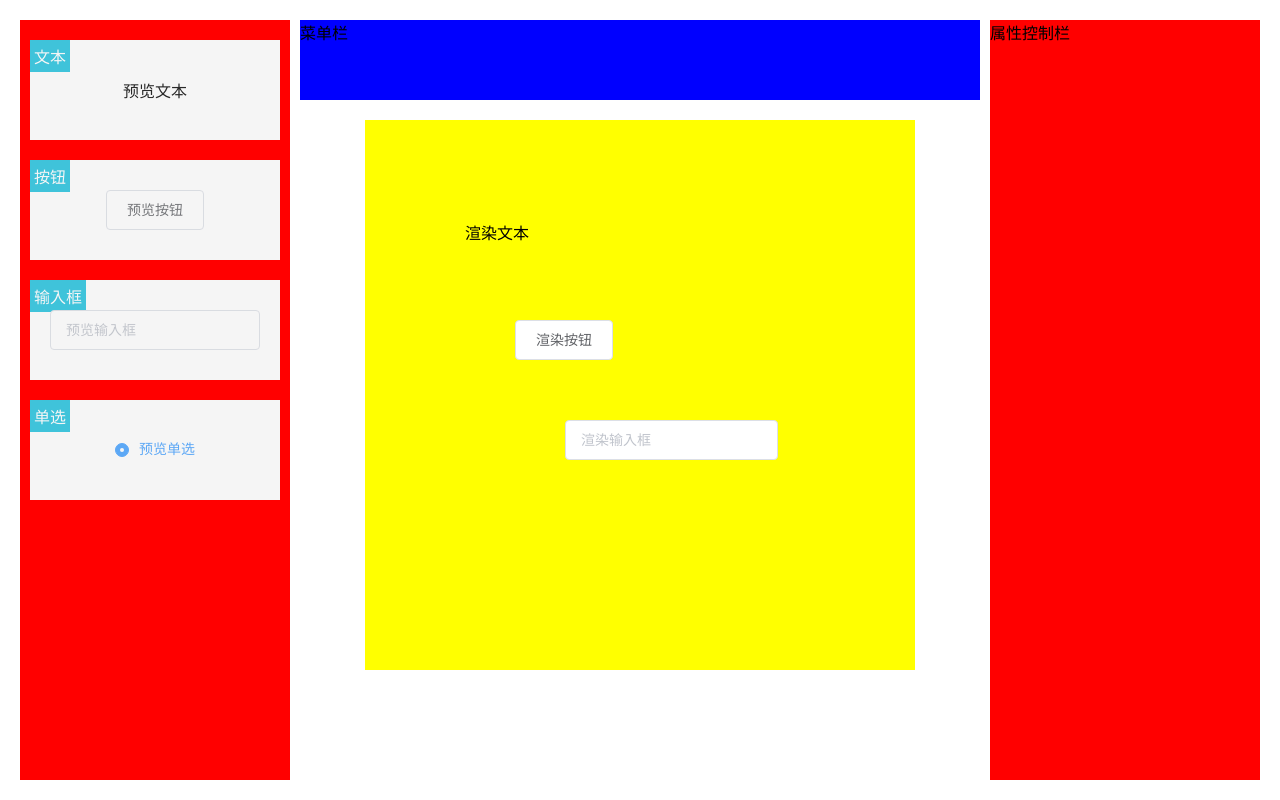
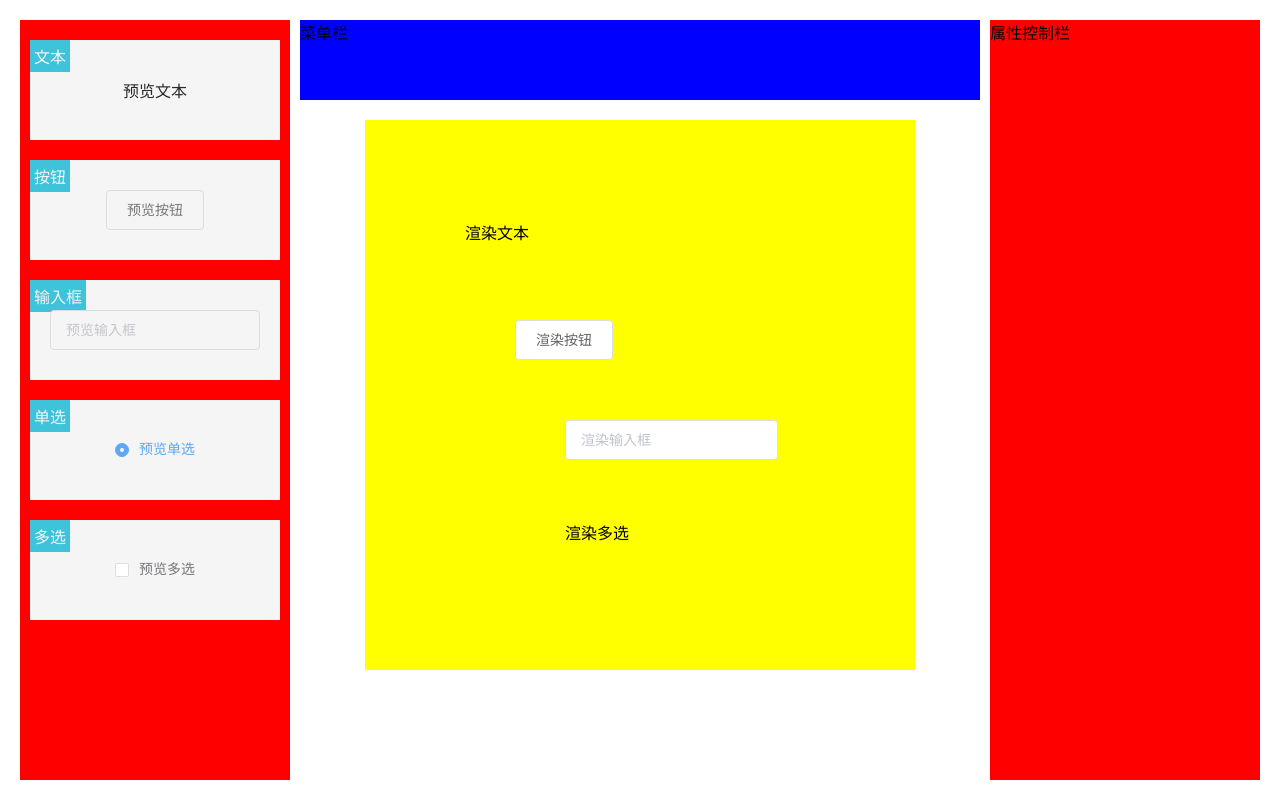
Before and after one commit to gehuama/low-code-development-platform, a Vue app: page / in a window 1280 px wide. Built offline with nearby package versions, Linux system fonts and the light colour scheme.

Commit message:
低代码开发平台-实现拖拽的辅助线

```diff
--- a/src/data.json
+++ b/src/data.json
@@ -6,7 +6,8 @@
     "blocks":[
         {"top":100,"left":100, "zIndex":1,"key":"text"},
         {"top":200,"left":150, "zIndex":1,"key":"button"},
-        {"top":300,"left":200, "zIndex":1,"key":"input"}
+        {"top":300,"left":200, "zIndex":1,"key":"input"},
+        {"top":400,"left":200, "zIndex":1,"key":"checkbox"}
     ]
 
 }
--- a/src/packages/block-dragger.ts
+++ b/src/packages/block-dragger.ts
@@ -1,5 +1,24 @@
-import { IBlock, IBlockDragger, IFocusData } from "@/types/packages";
-import { WritableComputedRef } from "vue";
+import {
+  IBlock,
+  IBlockDragger,
+  IEditorData,
+  IFocusData,
+  IMarkLine,
+} from "@/types/packages";
+import { reactive, WritableComputedRef } from "vue";
+
+interface ILines {
+  x: Array<ILineX>;
+  y: Array<ILineY>;
+}
+interface ILineY {
+  showTop: number;
+  top: number;
+}
+interface ILineX {
+  showLeft: number;
+  left: number;
+}
 interface IPosition {
   top: number;
   left: number;
@@ -7,26 +26,142 @@ interface IPosition {
 interface IDragState {
   startX: number;
   startY: number;
+  startLeft?: number;
+  startTop?: number;
   startPos?: Array<IPosition>;
+  lines?: ILines;
 }
 /**
  * 实现组件拖拽
- * @param data  拖拽的数据
+ * @param focusData  拖拽的数据
+ * @param lastSelectBlock 选择最后一个组件 用来标记辅助线
+ * @param data
  * @returns blockMouseDown,focusData
  */
 export default function blockDragger(
-  focusData: WritableComputedRef<IFocusData>
+  focusData: WritableComputedRef<IFocusData>,
+  lastSelectBlock: WritableComputedRef<IBlock>,
+  data: WritableComputedRef<IEditorData>
 ): IBlockDragger {
   let dragState: IDragState = {
     startX: 0,
     startY: 0,
   };
+  // 标记线
+  const markLine: IMarkLine = reactive({
+    x: null,
+    y: null,
+  });
+  const mouseDown = (e: MouseEvent) => {
+    const { width: bWidth, height: bHeight } = lastSelectBlock.value; // 最后一个拖拽的元素
+
+    dragState = {
+      startX: e.clientX,
+      startY: e.clientY, // 记录每一个选中的位置
+      startLeft: lastSelectBlock.value.left, // b点拖拽前的位置 left
+      startTop: lastSelectBlock.value.top, // b点拖拽前端的位置 top
+      startPos: focusData.value.focus.map(({ top, left }) => ({
+        top,
+        left,
+      })), // 每一个选中的组件的top,left 即组件当前的位置
+      lines: (() => {
+        const { unFocused } = focusData.value;
+        // 线的场景
+        // 计算横线的的位置用Y来存放 计算竖线用X来存放
+        const lines: ILines = { x: [], y: [] };
+        [
+          ...unFocused,
+          {
+            top: 0,
+            left: 0,
+            width: data.value.container.width,
+            height: data.value.container.height,
+          },
+        ].forEach((block) => {
+          const {
+            top: aTop,
+            left: aLeft,
+            width: aWidth,
+            height: aHeight,
+          } = block;
+          // 当此元素拖拽到和A元素top一致的时候，要显示这跟辅助线，辅助线的位置就是aTop
+          lines.y.push({ showTop: aTop, top: aTop }); // 顶对顶
+          lines.y.push({ showTop: aTop, top: aTop - (bHeight || 0) }); // 顶对底
+          lines.y.push({
+            showTop: aTop + (aHeight || 0) / 2,
+            top: aTop - (aHeight || 0) / 2 - (bHeight || 0) / 2,
+          }); // 中对中
+          lines.y.push({
+            showTop: aTop + (aHeight || 0),
+            top: aTop + (aHeight || 0),
+          }); // 底对顶
+          lines.y.push({
+            showTop: aTop + (aHeight || 0),
+            top: aTop + (aHeight || 0) - (bHeight || 0),
+          }); // 底对底
+
+          // 当此元素拖拽到和A元素top一致的时候，要显示这跟辅助线，辅助线的位置就是aTop
+          lines.x.push({ showLeft: aLeft, left: aLeft }); // 左对左边
+          lines.x.push({ showLeft: aLeft, left: aLeft - (bWidth || 0) }); // 右边对左边
+          lines.x.push({
+            showLeft: aLeft + (aWidth || 0) / 2,
+            left: aLeft + (aWidth || 0) / 2 - (bWidth || 0) / 2,
+          }); // 中对中
+          lines.x.push({
+            showLeft: aLeft + (aWidth || 0),
+            left: aLeft - (bWidth || 0),
+          }); // 左边对右边
+          lines.x.push({
+            showLeft: aLeft + (aWidth || 0),
+            left: aLeft + (aWidth || 0) - (bWidth || 0),
+          }); // 右边对右边
+        });
+        return lines;
+      })(),
+    };
+    document.addEventListener("mousemove", mousemove);
+    document.addEventListener("mouseup", mouseup);
+  };
   const mousemove = (e: MouseEvent) => {
     // 获取移动的位置
-    const { clientX: moveX, clientY: moveY } = e;
+    let { clientX: moveX, clientY: moveY } = e;
+
+    // 计算当前元素最新的left和top 去线里面找，找到显示
+    // 鼠标移动后-鼠标移动前 + left 即可
+    const left = moveX - dragState.startX + (dragState.startLeft || 0);
+    const top = moveY - dragState.startY + (dragState.startTop || 0);
+    // 先计算横线， 距离参照物元素还有5像素时，就显示这跟线
+    let y = null;
+    let x = null;
+    if (dragState.lines) {
+      for (let i = 0; i < dragState.lines.y.length; i++) {
+        const { top: t, showTop: s } = dragState.lines.y[i]; // 获取每一根线
+        if (Math.abs(t - top) < 5) {
+          // 如果小于5 说明横向线接近了
+          y = s; // 线要实现的位置
+          moveY = dragState.startY - (dragState.startTop || 0) + t; // 容器距离顶部的距离 + 目标的高度 就是最新的moveY
+          // 实现快速和这个元素贴在一起
+          break; // 找到一根线后就跳出循环
+        }
+      }
+      for (let i = 0; i < dragState.lines.x.length; i++) {
+        const { left: l, showLeft: s } = dragState.lines.x[i]; // 获取每一根线
+        if (Math.abs(l - left) < 5) {
+          // 如果小于5 说明横向线接近了
+          x = s; // 线要实现的位置
+          moveX = dragState.startX - (dragState.startLeft || 0) + l; // 容器距离顶部的距离 + 目标的高度 就是最新的moveY
+          // 实现快速和这个元素贴在一起
+          break; // 找到一根线后就跳出循环
+        }
+      }
+    }
+
+    markLine.x = x; // markLine 是一个响应式数据 x, y更新了会导致视图更新
+    markLine.y = y;
+
     // 移动后的位置-移动前的位置
-    const durX = moveX - dragState.startX;
-    const durY = moveY - dragState.startY;
+    const durX = moveX - dragState.startX; //
+    const durY = moveY - dragState.startY; //
     focusData.value.focus.forEach((block: IBlock, index: number) => {
       if (dragState.startPos) {
         block.top = dragState.startPos[index].top + durY;
@@ -37,21 +172,13 @@ export default function blockDragger(
   const mouseup = () => {
     document.removeEventListener("mousemove", mousemove);
     document.removeEventListener("mouseup", mouseup);
-  };
-  const mouseDown = (e: MouseEvent) => {
-    dragState = {
-      startX: e.clientX,
-      startY: e.clientY, // 记录每一个选中的位置
-      startPos: focusData.value.focus.map(({ top, left }) => ({
-        top,
-        left,
-      })), // 每一个选中的组件的top,left 即组件当前的位置
-    };
-    document.addEventListener("mousemove", mousemove);
-    document.addEventListener("mouseup", mouseup);
+
+    markLine.x = null; // markLine 是一个响应式数据 x, y更新了会导致视图更新
+    markLine.y = null;
   };
 
   return {
     mouseDown,
+    markLine,
   } as unknown as IBlockDragger;
 }
--- a/src/packages/block-focus.ts
+++ b/src/packages/block-focus.ts
@@ -9,6 +9,8 @@ export default function blockFocus(
   data: WritableComputedRef<IEditorData>,
   callback: (arg0: MouseEvent) => void
 ): IBlockFocus {
+  let selectIndex = -1;
+  const lastSelectBlock = computed(() => data.value.blocks[selectIndex]);
   const focusData = computed(() => {
     const focus: Array<IBlock> = [];
     const unFocused: Array<IBlock> = [];
@@ -23,25 +25,29 @@ export default function blockFocus(
   /** 点击容器让选中的失去焦点 */
   const containerMouseDown = () => {
     clearBlockFocus();
+    selectIndex = -1;
   };
   /** 点击组件获取焦点焦点 */
-  const blockMouseDown = (e: MouseEvent, block: IBlock) => {
+  const blockMouseDown = (e: MouseEvent, block: IBlock, index: number) => {
     e.preventDefault();
     e.stopPropagation();
     // block上我们规划一个属性 focus 获取焦点后就将focus变为true
     if (e.shiftKey) {
-      // shift+点击选中多个组件
-      block.focus = !block.focus;
+      if (focusData.value.focus.length <= 1) {
+        block.focus = true; // 当前只有一个节点被选中时，按住shift健也不会切换focus状态
+      } else {
+        // shift+点击选中多个组件
+        block.focus = !block.focus;
+      }
     } else {
       if (!block.focus) {
         // 先要清空其他组件focus属性
         clearBlockFocus();
         // 再给当前组件负责
         block.focus = true;
-      } else {
-        block.focus = false;
-      }
+      } // 当被选中时，再次点击仍旧被选中，因此不需要else 改变状态
     }
+    selectIndex = index;
     callback(e);
   };
 
@@ -49,5 +55,6 @@ export default function blockFocus(
     blockMouseDown,
     containerMouseDown,
     focusData,
+    lastSelectBlock,
   } as unknown as IBlockFocus;
 }
--- a/src/packages/editor-block.jsx
+++ b/src/packages/editor-block.jsx
@@ -32,6 +32,8 @@ export default defineComponent({
           left: blockInfo.left,
           top: blockInfo.top,
           alignCenter: false,
+          width: offsetWidth, // 组件的宽度
+          height: offsetHeight, // 组件的高度
         }); // 渲染后的结果才能去居中
       }
     });
--- a/src/packages/editor.jsx
+++ b/src/packages/editor.jsx
@@ -32,14 +32,16 @@ export default defineComponent({
     // 1. 实现菜单的拖拽功能
     const { dragStart, dragEnd } = menuDragger(containerRef, data); // 实现菜单的拖拽
     // 2. 实现获取焦点 选中后可能直接就进行拖拽了
-    const { blockMouseDown, containerMouseDown, focusData } = blockFocus(
-      data,
-      (e) => {
+    const { blockMouseDown, containerMouseDown, focusData, lastSelectBlock } =
+      blockFocus(data, (e) => {
         mouseDown(e);
-      }
+      });
+    // 3. 实现组件拖拽
+    const { mouseDown, markLine } = blockDragger(
+      focusData,
+      lastSelectBlock,
+      data
     );
-    // 3. 实现组件拖拽
-    const { mouseDown } = blockDragger(focusData);
 
     // 3. 实现拖拽多个元素功能
 
@@ -48,6 +50,8 @@ export default defineComponent({
       block.left = newBlock.left;
       block.top = newBlock.top;
       block.alignCenter = newBlock.alignCenter;
+      block.width = newBlock.width;
+      block.height = newBlock.height;
     };
     return () => (
       <div class="editor">
@@ -80,14 +84,20 @@ export default defineComponent({
               ref={containerRef}
               onMousedown={(e) => containerMouseDown(e)}
             >
-              {data.value.blocks.map((block) => (
+              {data.value.blocks.map((block, index) => (
                 <EditorBlock
                   class={block.focus ? "editor-block-focus" : ""}
                   block={block}
-                  onMousedown={(e) => blockMouseDown(e, block)}
+                  onMousedown={(e) => blockMouseDown(e, block, index)}
                   onBlockUpdate={(newBlock) => blockUpdate(newBlock, block)}
                 ></EditorBlock>
               ))}
+              {markLine.x !== null && (
+                <div class="line-x" style={{ left: markLine.x + "px" }}></div>
+              )}
+              {markLine.y !== null && (
+                <div class="line-y" style={{ top: markLine.y + "px" }}></div>
+              )}
             </div>
           </div>
         </div>
--- a/src/types/packages/block-dragger.ts
+++ b/src/types/packages/block-dragger.ts
@@ -4,7 +4,13 @@ import { IBlock } from "./menu-dragger";
 interface IFocusData {
   [key: string]: Array<IBlock>;
 }
+export interface IMarkLine {
+  x: number | null;
+  y: number | null;
+}
+
 /** 定义组件获取焦点 */
 export interface IBlockDragger {
   mouseDown: void;
+  markLine: IMarkLine;
 }
--- a/src/types/packages/block-focus.ts
+++ b/src/types/packages/block-focus.ts
@@ -9,4 +9,5 @@ export interface IBlockFocus {
   blockMouseDown: void;
   containerMouseDown: void;
   focusData: WritableComputedRef<IFocusData>;
+  lastSelectBlock: WritableComputedRef<IBlock>;
 }
--- a/src/types/packages/index.ts
+++ b/src/types/packages/index.ts
@@ -1,4 +1,4 @@
-import { IBlockDragger } from "./block-dragger";
+import { IBlockDragger, IMarkLine } from "./block-dragger";
 import { IBlockFocus, IFocusData } from "./block-focus";
 import {
   IComponent,
@@ -17,4 +17,5 @@ export {
   IBlockFocus,
   IBlockDragger,
   IFocusData,
+  IMarkLine,
 };
--- a/src/types/packages/menu-dragger.ts
+++ b/src/types/packages/menu-dragger.ts
@@ -17,6 +17,10 @@ export interface IBlock {
   alignCenter?: boolean;
   /** 组件获取焦点 */
   focus?: boolean;
+  /** 组件的宽度*/
+  width?: number;
+  /** 组件的高度*/
+  height?: number;
 }
 /** 产生内容区域 相关属性 */
 export interface IContainer {
--- a/src/utils/editor-config.jsx
+++ b/src/utils/editor-config.jsx
@@ -1,7 +1,7 @@
 // 列表区可以显示所有的物料
 // key对应的组件映射关系
 
-import { ElButton, ElInput, ElRadio } from "element-plus";
+import { ElButton, ElCheckbox, ElInput, ElRadio } from "element-plus";
 
 function createEditorConfig() {
   const componentList = [];
@@ -45,3 +45,9 @@ registerConfig.register({
   render: () => <ElRadio>渲染单选</ElRadio>,
   key: "radio",
 });
+registerConfig.register({
+  label: "多选",
+  preview: () => <ElCheckbox>预览多选</ElCheckbox>,
+  render: () => <div>渲染多选</div>,
+  key: "checkbox",
+});
```
Also changed, not shown: src/packages/editor.scss (+15 -0 lines).
